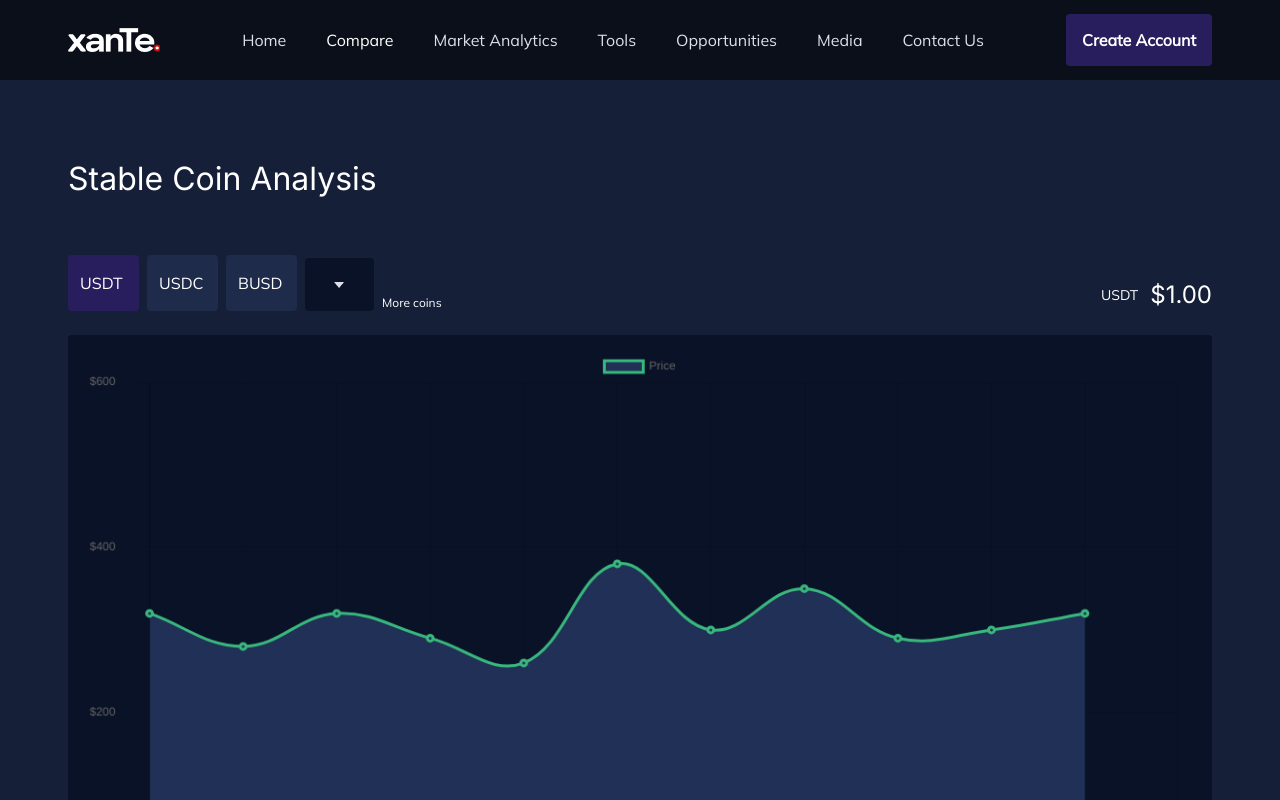
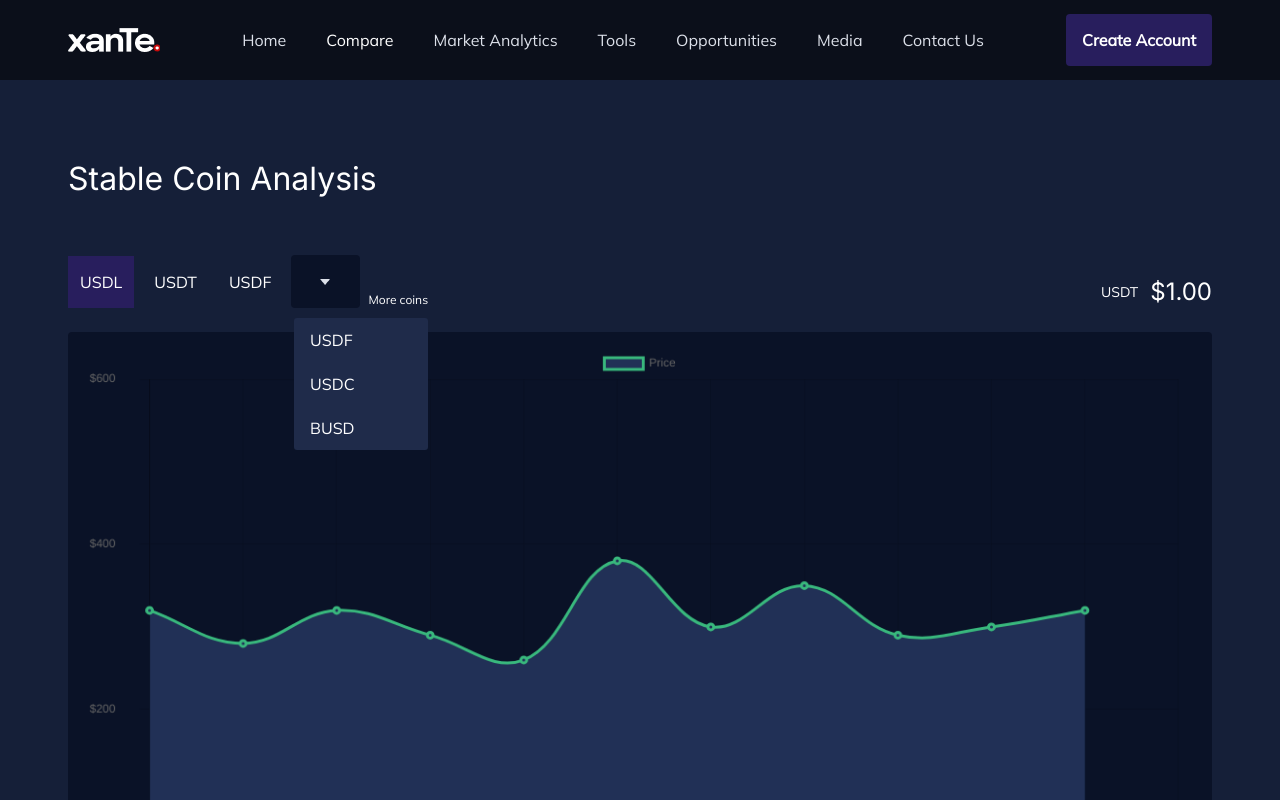
Before and after one commit to LizzyKate/Xante, a Nuxt app: page /stable_coins in a window 1280 px wide. Both pictures are taken after a click on the button 339 px from the left and 284 px from the top of the page. Shown: the top 800 px of the page. Built offline with nearby package versions, Linux system fonts and the light colour scheme.

Commit message:
Fixed Javascript in Market Analytics Page

```diff
--- a/components/Tables/StableCoinsTable.vue
+++ b/components/Tables/StableCoinsTable.vue
@@ -16,11 +16,11 @@
     >
       <div class="flex items-end space-x-2 relative">
         <button
-          @click="chooseCoin(select)"
-          class="py-4 px-3"
-          :class="[stableCoin === select ? 'active-tab' : ' ']"
           v-for="(select, g) in allStableCoins"
           :key="g"
+          class="py-4 px-3"
+          :class="stableCoin === select ? 'active-tab' : ' '"
+          @click="chooseCoin(select)"
         >
           {{ select }}
         </button>
@@ -30,8 +30,8 @@
         </button>
         <span class="text-xs lg:block hidden">More coins</span>
         <div
+          v-if="visible"
           class="coin flex flex-col"
-          v-if="visible"
           :class="visible ? 'fade-in' : 'fade-out'"
         >
           <p
@@ -65,9 +65,9 @@
 
         <tbody>
           <tr
-            class="stable-cointable"
             v-for="(coin, i) in stableCoins"
             :key="i"
+            class="stable-cointable"
           >
             <td class="flex items-center gap-3">
               <img :src="`/images/${coin.img}`" alt="" />
@@ -90,51 +90,42 @@
 </template>
 
 <script>
-import stableCoinsGraphVue from "../stableCoins.graph.vue";
-import Tab from "../Tab.vue";
+import stableCoinsGraphVue from '../stableCoins.graph.vue'
 
 export default {
-  name: "StableCoinTable",
-  components: { Tab, stableCoinsGraphVue },
+  name: 'StableCoinTable',
+  components: { stableCoinsGraphVue },
   data() {
     return {
-      allStableCoins: [],
-      stableCoin: "USDT",
+      allStableCoins: ['USDL', 'USDT', 'USDF'],
+      stableCoin: '',
       visible: false,
-      coins: ["USDF", "USDC", "BUSD"],
-    };
+      coins: ['USDF', 'USDC', 'BUSD'],
+    }
   },
 
   computed: {
     stableCoins() {
-      return this.$store.state.stable_coins.stableCoins.slice(0, 3);
+      return this.$store.state.stable_coins.stableCoins.slice(0, 3)
     },
+  },
+  mounted() {
+    this.stableCoin = this.allStableCoins[0]
   },
   methods: {
     chooseCoin(option) {
-      this.stableCoin = option;
+      this.stableCoin = option
     },
     showCoin() {
-      this.visible = !this.visible;
+      this.visible = !this.visible
     },
     selectCoin(value) {
       if (!this.allStableCoins.includes(value)) {
-        this.allStableCoins.push(value);
+        this.allStableCoins.push(value)
       }
-
-      // const removeDuplicate = (data) => {
-      //   return data.filter((e, index) => {
-      //     data.indexOf(e) === index;
-      //   });
-      // };
-      // console.log(removeDuplicate(this.allStableCoins));
-      // this.allStableCoins = removeDuplicate(this.allStableCoins);
     },
   },
-  mounted() {
-    this.stableCoin = this.allStableCoins[0];
-  },
-};
+}
 </script>
 
 <style scoped>
--- a/components/analytics.graph.vue
+++ b/components/analytics.graph.vue
@@ -5,22 +5,23 @@
 </template>
 
 <script>
-import Chart from "chart.js";
-import analyticsData from "../public/analytics";
+import Chart from 'chart.js'
+import analyticsData from '../public/analytics'
 
 export default {
   data() {
     return {
       marketData: analyticsData,
-    };
+    }
   },
   mounted() {
-    const ctx = document.getElementById("analytics");
-    ctx.style.backgroundColor = "#0A1227";
-    ctx.style.borderRadius = "4px";
-    new Chart(ctx, this.marketData);
+    const ctx = document.getElementById('analytics')
+    ctx.style.backgroundColor = '#0A1227'
+    ctx.style.borderRadius = '4px'
+    // eslint-disable-next-line no-new
+    new Chart(ctx, this.marketData)
   },
-};
+}
 </script>
 
 <style>
--- a/components/metrics.vue
+++ b/components/metrics.vue
@@ -13,7 +13,7 @@
             style="width: 90px"
             @change="add(coin)"
           >
-            <option selected value>Coin</option>
+            <option selected value disabled>Coin</option>
             <option
               v-for="(name, i) in compareCoin"
               :key="i"
@@ -28,7 +28,7 @@
           </div>
         </div>
         <div
-          class="w-full all-coin p-2"
+          class="w-full all-coin p-2 space-x-3"
           style=""
           :class="allCoin.length === 0 ? 'hidden' : ' flex'"
         >
@@ -140,7 +140,9 @@ export default {
       this.allCoin.splice(i, 1)
     },
     add() {
-      this.allCoin.push(this.coin)
+      if (!this.allCoin.includes(this.coin)) {
+        this.allCoin.push(this.coin)
+      }
     },
   },
 }
--- a/components/stable.coins.vue
+++ b/components/stable.coins.vue
@@ -4,6 +4,54 @@
       Stable Coin Analysis
     </h2>
     <div
+      class="
+        wrapper
+        w-full
+        mb-6
+        flex
+        lg:flex-row
+        flex-col
+        lg:items-end
+        items-start
+        justify-between
+      "
+    >
+      <div class="flex items-end space-x-2 relative">
+        <button
+          v-for="(select, g) in allStableCoins"
+          :key="g"
+          class="py-4 px-3"
+          :class="stableCoin === select ? 'active-tab' : ' '"
+          @click="chooseCoin(select)"
+        >
+          {{ select }}
+        </button>
+
+        <button class="arrow-btn" @click="showCoin()">
+          <img src="/images/down.png" alt="" />
+        </button>
+        <span class="text-xs lg:block hidden">More coins</span>
+        <div
+          v-if="visible"
+          class="coin flex flex-col"
+          :class="visible ? 'fade-in' : 'fade-out'"
+        >
+          <p
+            v-for="(list, e) in coins"
+            :key="Math.random() * e"
+            @click="selectCoin(list)"
+          >
+            {{ list }}
+          </p>
+        </div>
+      </div>
+
+      <div class="flex items-center lg:mt-0 mt-4">
+        <span class="lg:text-sm small-text font-light mr-3">USDT</span>
+        <h5 class="inter lg:text-2xl text-sm">$1.00</h5>
+      </div>
+    </div>
+    <!-- <div
       class="
         wrapper
         w-full
@@ -30,7 +78,7 @@
         <span class="lg:text-sm small-text font-light mr-3">USDT</span>
         <h5 class="inter lg:text-2xl text-sm">$1.00</h5>
       </div>
-    </div>
+    </div> -->
 
     <div class="wrapper">
       <div>
@@ -61,7 +109,7 @@
     <!-- *********************MOBILE****************** -->
 
     <div class="mt-11 lg:hidden block mb-20">
-      <div class="mobile-sc-table" v-for="(coin, b) in stableCoins" :key="b">
+      <div v-for="(coin, b) in stableCoins" :key="b" class="mobile-sc-table">
         <div class="flex items-center gap-3 mb-5">
           <img :src="`/images/${coin.img}`" alt="" class="w-10 h-10" />
           {{ coin.name }}
@@ -87,7 +135,7 @@
 </template>
 
 <script>
-import stableCoinsGraphVue from "~/components/stableCoins.graph.vue";
+import stableCoinsGraphVue from '~/components/stableCoins.graph.vue'
 
 export default {
   components: {
@@ -95,15 +143,36 @@ export default {
   },
 
   data() {
-    return {};
+    return {
+      allStableCoins: ['USDL', 'USDT', 'USDF'],
+      stableCoin: '',
+      visible: false,
+      coins: ['USDF', 'USDC', 'BUSD'],
+    }
   },
 
   computed: {
     stableCoins() {
-      return this.$store.state.stable_coins.stableCoins;
+      return this.$store.state.stable_coins.stableCoins
     },
   },
-};
+  mounted() {
+    this.stableCoin = this.allStableCoins[0]
+  },
+  methods: {
+    chooseCoin(option) {
+      this.stableCoin = option
+    },
+    showCoin() {
+      this.visible = !this.visible
+    },
+    selectCoin(value) {
+      if (!this.allStableCoins.includes(value)) {
+        this.allStableCoins.push(value)
+      }
+    },
+  },
+}
 </script>
 
 <style scoped>
@@ -121,4 +190,25 @@ td {
   margin-top: 4px;
   padding: 16px 24px 29px 24px;
 }
+.coin {
+  background: #1f2b4a;
+  min-width: 134px;
+  border-radius: 3px;
+  position: absolute;
+  z-index: 50;
+  top: 63px;
+  right: 0px;
+}
+.coin p {
+  padding: 12px 16px;
+}
+.coin p:hover {
+  background: #056237;
+}
+@media screen and (max-width: 540px) {
+  .s-btn-holder,
+  .sc-graph {
+    padding: 0px !important;
+  }
+}
 </style>
--- a/components/stableCoins.graph.vue
+++ b/components/stableCoins.graph.vue
@@ -5,22 +5,23 @@
 </template>
 
 <script>
-import Chart from "chart.js";
-import coinsData from "../public/stable.coins";
+import Chart from 'chart.js'
+import coinsData from '../public/stable.coins'
 
 export default {
   data() {
     return {
-      coinsData: coinsData,
-    };
+      coinsData,
+    }
   },
   mounted() {
-    const ctx = document.getElementById("coins");
-    ctx.style.backgroundColor = "#0A1227";
-    ctx.style.borderRadius = "4px";
-    new Chart(ctx, this.coinsData);
+    const ctx = document.getElementById('coins')
+    ctx.style.backgroundColor = '#0A1227'
+    ctx.style.borderRadius = '4px'
+    // eslint-disable-next-line no-new
+    new Chart(ctx, this.coinsData)
   },
-};
+}
 </script>
 
 <style>
--- a/pages/stable_coins.vue
+++ b/pages/stable_coins.vue
@@ -1,17 +1,17 @@
 <template>
   <div>
-    <stable-coins />
+    <stable-coins-vue />
   </div>
 </template>
 
 <script>
-import stableCoinsVue from "~/components/stable.coins.vue";
+import stableCoinsVue from '~/components/stable.coins.vue'
 
 export default {
   components: {
     stableCoinsVue,
   },
-};
+}
 </script>
 
 <style>
```
